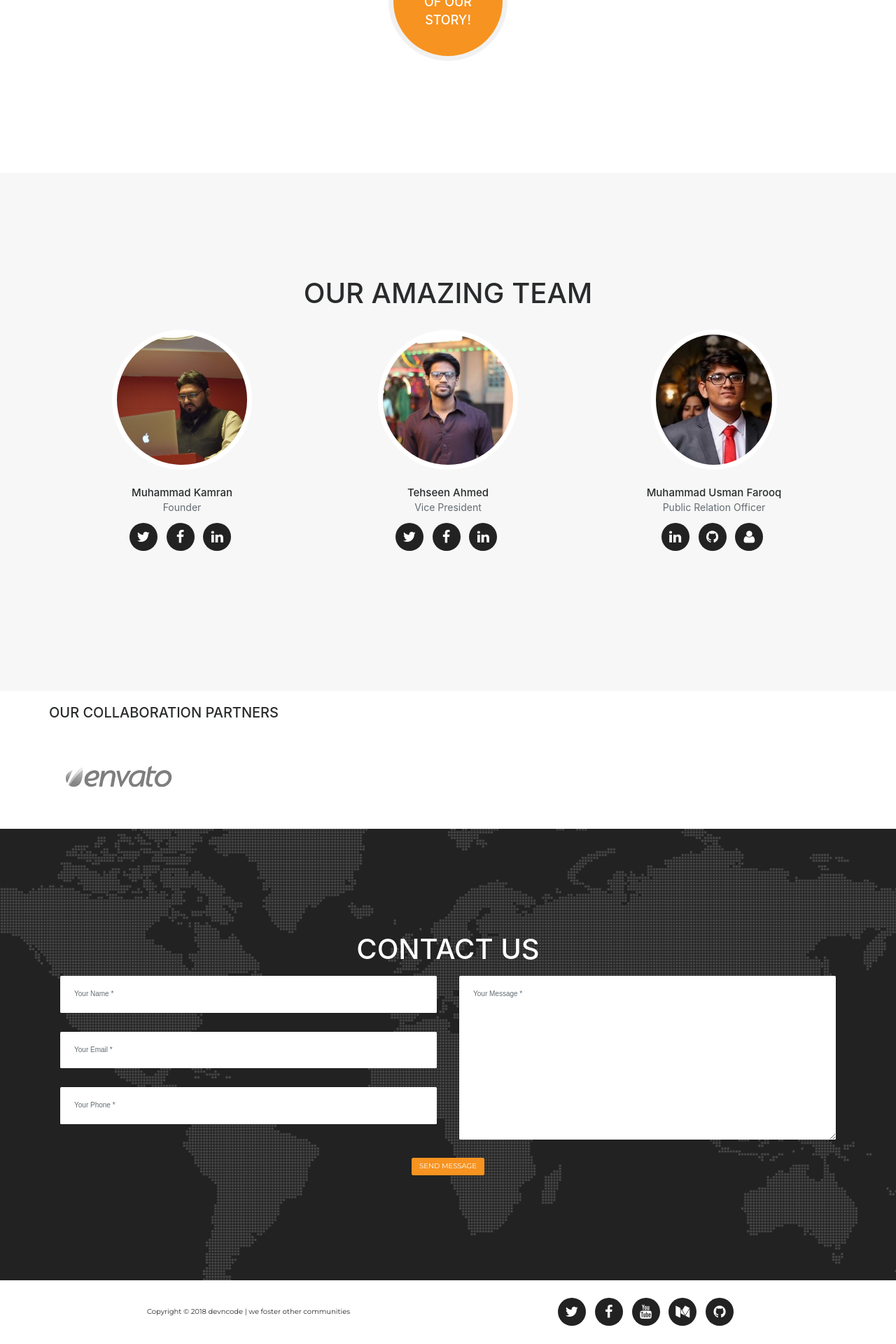
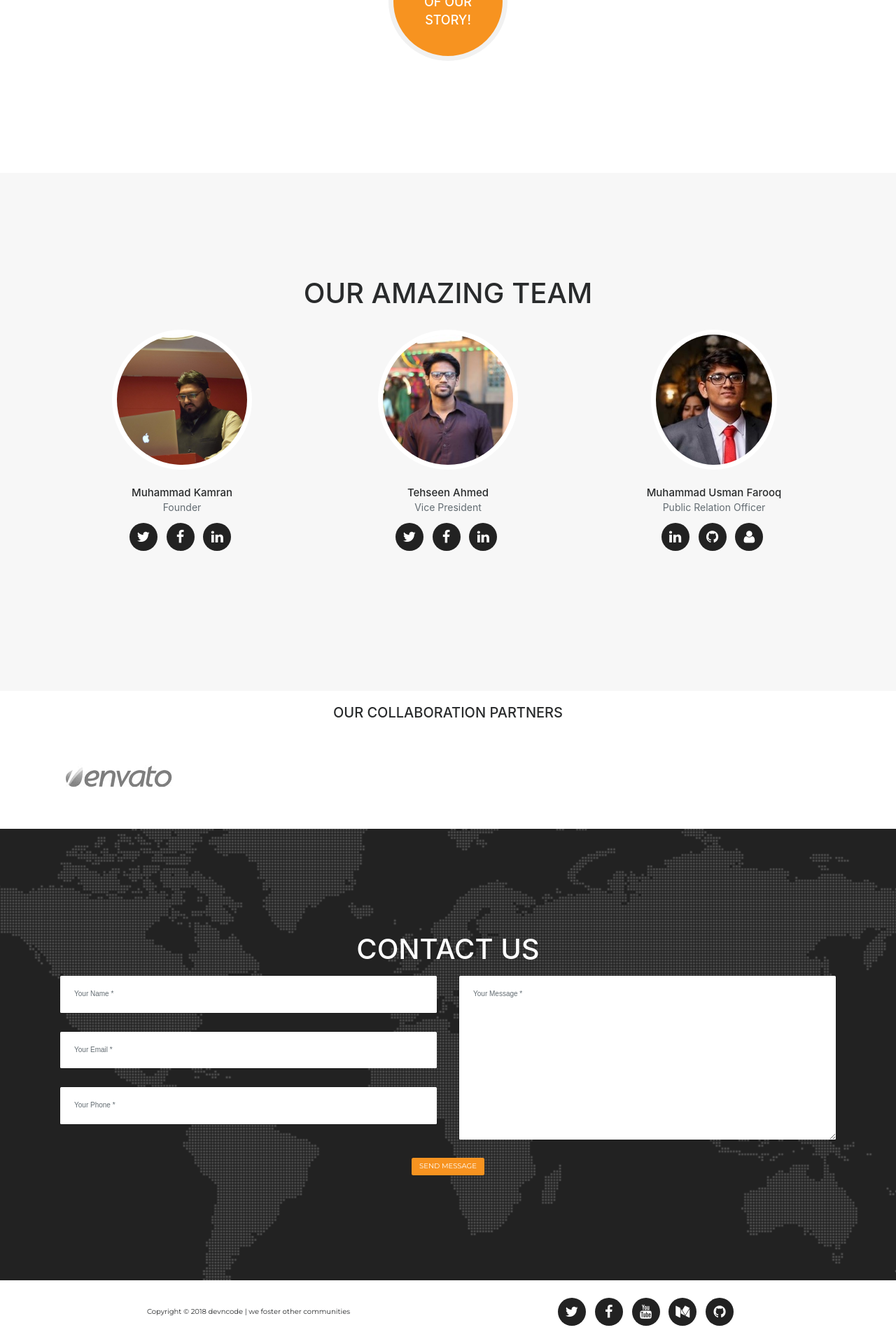
Before and after one commit to devncode/devncode.tech, a Jekyll site: the page built from index.html, in a window 1280 px wide. Shown: the part 4379-6299 px from the top of the page at 70% size. Built offline with Jekyll 4.4.1, drawn with Linux system fonts in a browser that asks for light colours; some web fonts are replaced.

```diff
--- a/_includes/clients.html
+++ b/_includes/clients.html
@@ -2,7 +2,7 @@
     <aside class="clients">
         <div class="container">
             <div class="row">
-                <div class=" text-center">
+                <div class="col-lg-12 text-center">
                     <h2 class="section-heading">Our Collaboration Partners</h2>
                 </div>
             </div>
```
